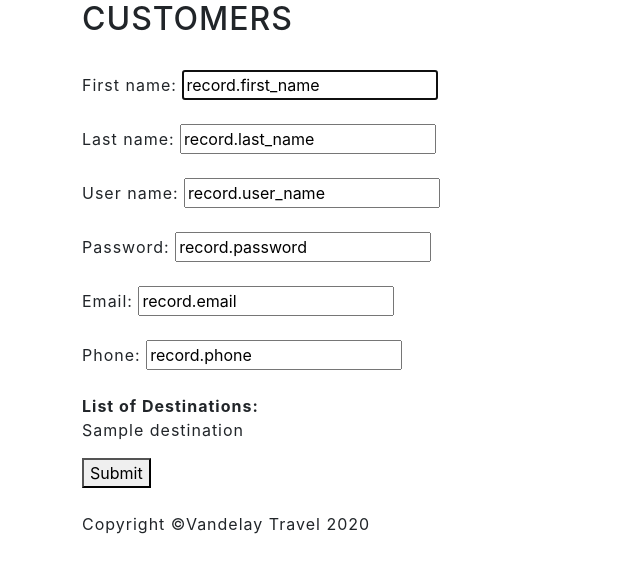
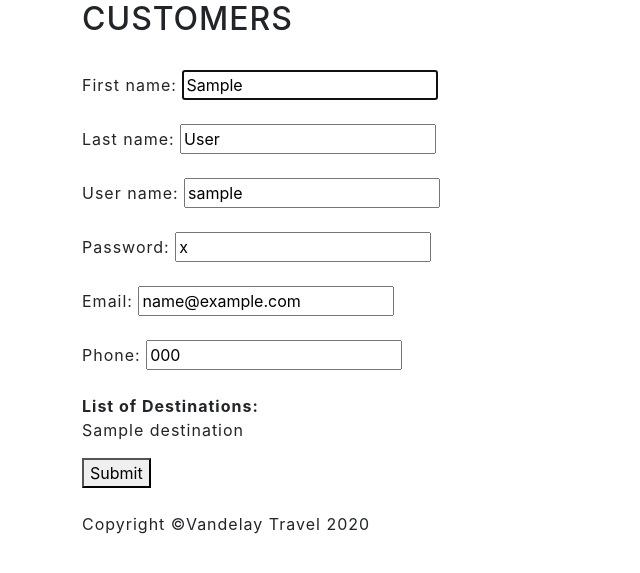
Before and after one commit to DanielTKC/WebEnabledDatabaseProgramming, a Django app: template MyTravel/templates/homepages/editCustomer.html in a window 1280 px wide. Shown: the top 573 px of the page, without its empty margins (0-640 px from the left). Run offline with Django 4.2, Linux system fonts and the light colour scheme; the template is opened without the code that fills it: most values are stand-ins (such as "Sample title", 1, 10 or a date in 2020); some web fonts are replaced.

Commit message:
updateCustomer working as intended

```diff
--- a/MyTravel/homepages/urls.py
+++ b/MyTravel/homepages/urls.py
@@ -19,6 +19,6 @@ urlpatterns = [
     path("addemp/", addEmpPageView, name="addemp"),
     path("storeemp/", storeEmpPageView, name="storeemp"),
     path("customers/" , showCustomersPageView, name="customers"),
-    path("showCustomers/int:cust_id>/" , showSingleCustomerPageView, name="showSingleCustomer"),
+    path("showCustomers/<int:cust_id>/" , showSingleCustomerPageView, name="showSingleCustomer"),
     path("updateCustomers/", updateCustomersPageView, name="updateCust"),
 ]
--- a/MyTravel/templates/base.html
+++ b/MyTravel/templates/base.html
@@ -21,7 +21,7 @@
                 </button>
                 <div class="collapse navbar-collapse" id="navbarResponsive">
                     <ul class="navbar-nav text-uppercase ml-auto">
-                        <li class="nav-item"><a class="nav-link js-scroll-trigger" href="{% url 'customers' %}">Get informed</a></li>
+                        <li class="nav-item"><a class="nav-link js-scroll-trigger" href="{% url 'customers' %}">Customers</a></li>
                     </ul>
                     <ul class="navbar-nav text-uppercase ml-auto">
                         <li class="nav-item"><a class="nav-link js-scroll-trigger" href="{% url 'about' %}">Get informed</a></li>
--- a/MyTravel/templates/homepages/editCustomer.html
+++ b/MyTravel/templates/homepages/editCustomer.html
@@ -8,30 +8,30 @@
   <br>
   <form name="form" method="post" action="{% url 'updateCust' %}">
     {% csrf_token %}
-    <input type="hidden" id="cust_id" value="{{record.id}}">
+    <input type="hidden"  name="cust_id" id="cust_id" value="{{record.id}}">
 
     <label for="first_name">First name:</label>
-    <input type="text" name="first_name" id="first_name" value="record.first_name" autofocus>
+    <input type="text" name="first_name" id="first_name" value="{{record.first_name}}" autofocus>
     <br><br>
 
     <label for="last_name">Last name:</label>
-    <input type="text" name="last_name" id="last_name" value="record.last_name">
+    <input type="text" name="last_name" id="last_name" value="{{record.last_name}}">
     <br><br>
 
     <label for="user_name">User name:</label>
-    <input type="text" name="user_name" id="user_name" value="record.user_name">
+    <input type="text" name="user_name" id="user_name" value="{{record.user_name}}">
     <br><br>
 
     <label for="password">Password:</label>
-    <input type="text" name="password" id="password" value="record.password">
+    <input type="text" name="password" id="password" value="{{record.password}}">
     <br><br>
 
     <label for="email">Email:</label>
-    <input type="text" name="email" id="email" value="record.email">
+    <input type="text" name="email" id="email" value="{{record.email}}">
     <br><br>
 
     <label for="phone">Phone:</label>
-    <input type="text" name="phone" id="phone" value="record.phone">
+    <input type="text" name="phone" id="phone" value="{{record.phone}}">
     <br><br>
 
     <label><b>List of Destinations:</b></label>
```
Also changed, not shown: MyTravel/homepages/views.py (+6 -2 lines).
